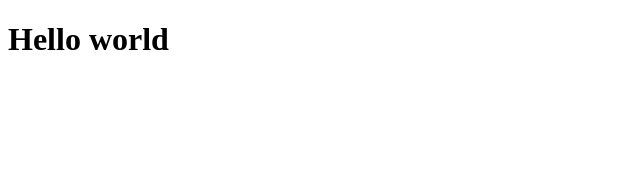
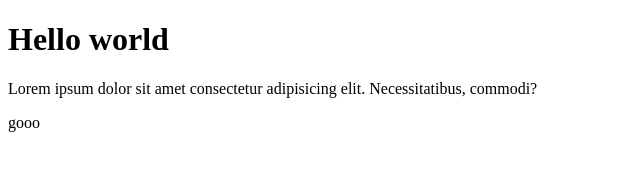
Before and after one commit to Shokhabbos/pixer-frontend, a plain HTML site: page index.html in a window 1280 px wide. Shown: the whole page, without its empty margins (0-640 px from the left). Drawn offline with Linux system fonts and the light colour scheme.

Commit message:
added:p and span tags

```diff
--- a/index.html
+++ b/index.html
@@ -8,5 +8,10 @@
   </head>
   <body>
     <h1>Hello world</h1>
+    <p>
+      Lorem ipsum dolor sit amet consectetur adipisicing elit. Necessitatibus,
+      commodi?
+    </p>
+    <span>gooo</span>
   </body>
 </html>
```
